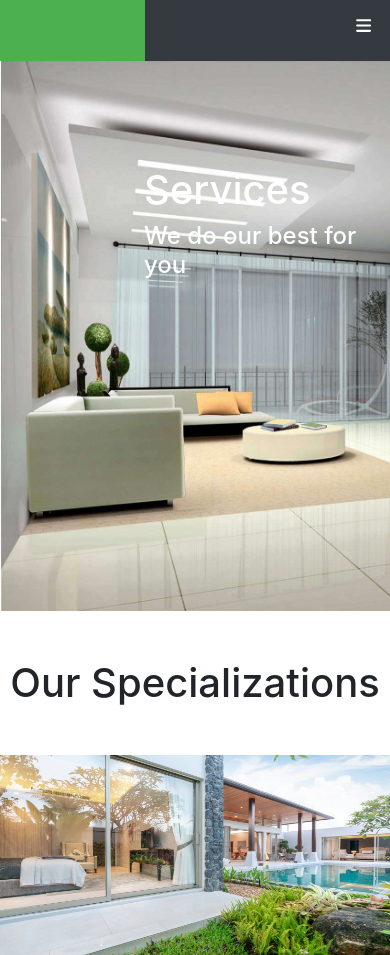
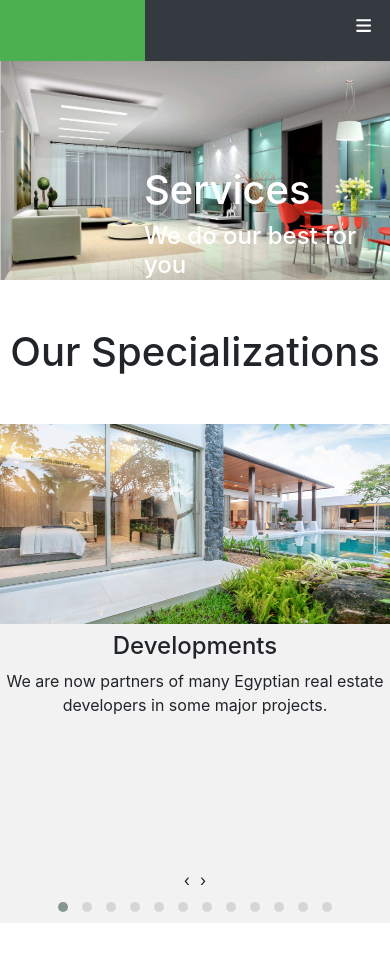
Before and after one commit to doaa6/DoaaGroup, a plain HTML site: page Services.html in a window 390 px wide. Shown: the top 955 px of the page. Drawn offline with nearby package versions, Linux system fonts and the light colour scheme.

Commit message:
Update Project1.css

```diff
--- a/Project1.css
+++ b/Project1.css
@@ -141,6 +141,11 @@ body {
     background-repeat: no-repeat;
     background-size: cover;
 }
+@media screen and (max-width: 600px) {
+    .img-intro{
+        height: 50%;
+    }
+}
 .text-intro
 {
     padding-top: 27%;
```
